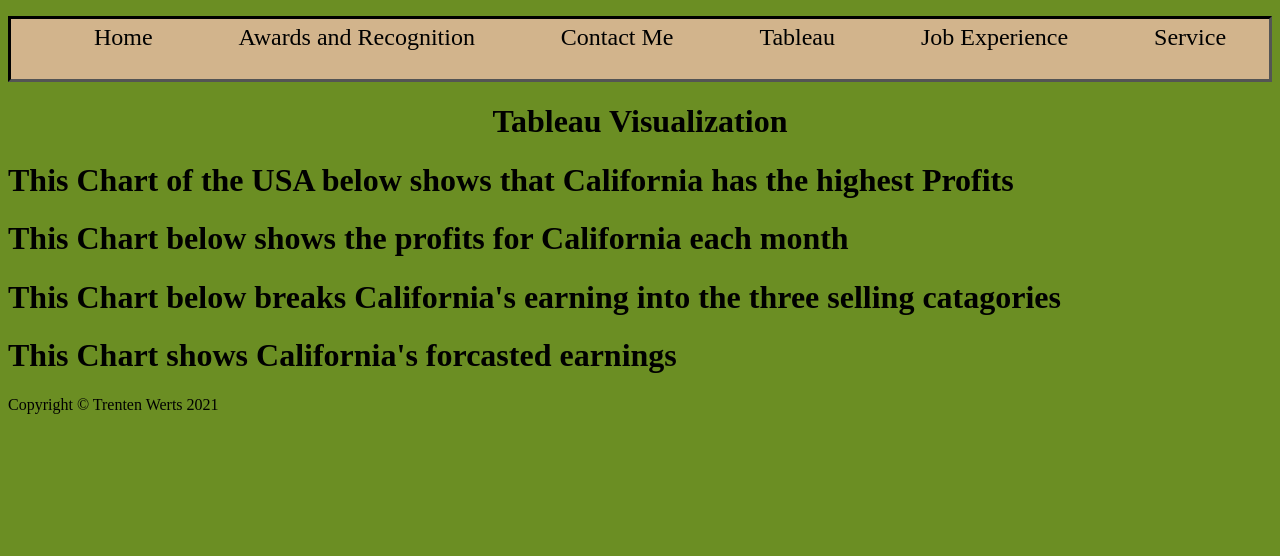
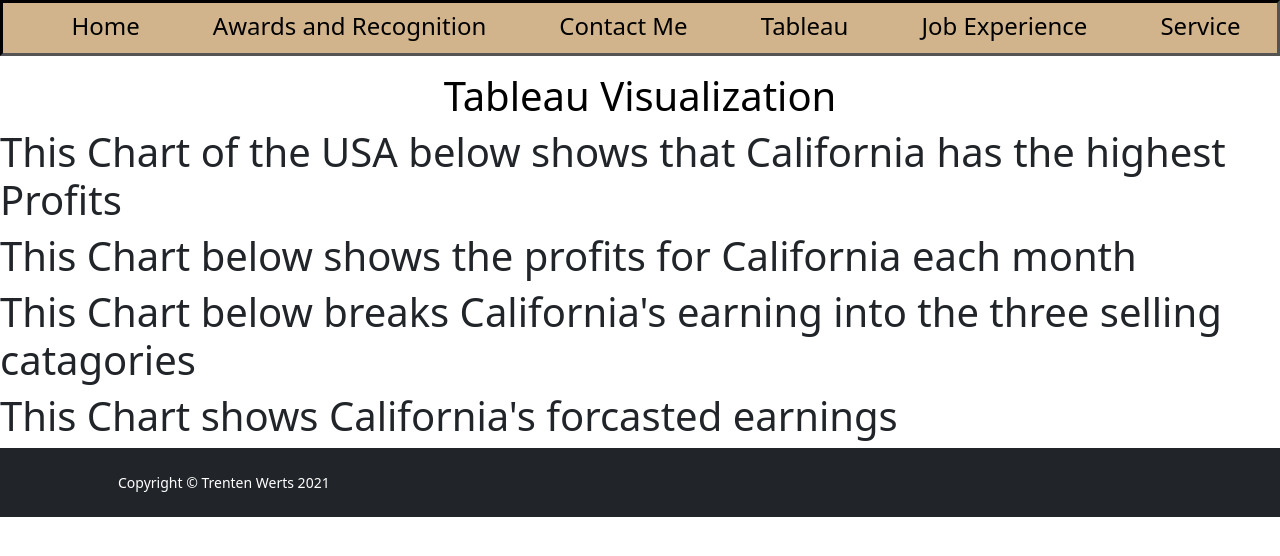
Before and after one commit to Trentenwerts/Myresume, a plain HTML site: page HTML/Tableau.html in a window 1280 px wide. Drawn offline with Linux system fonts and the light colour scheme.

Commit message:
Update Tableau.html

```diff
--- a/HTML/Tableau.html
+++ b/HTML/Tableau.html
@@ -9,6 +9,7 @@
         <link rel="icon" type="image/x-icon" href="../images/bullet_black_16.png" />
         <meta charset="utf-8"/>
         <link href= "../Styles/bootstyles.css" rel="stylesheet"/>
+        <link href="../Styles/styles.css" rel="stylesheet" />
     </head>
 
 
```
